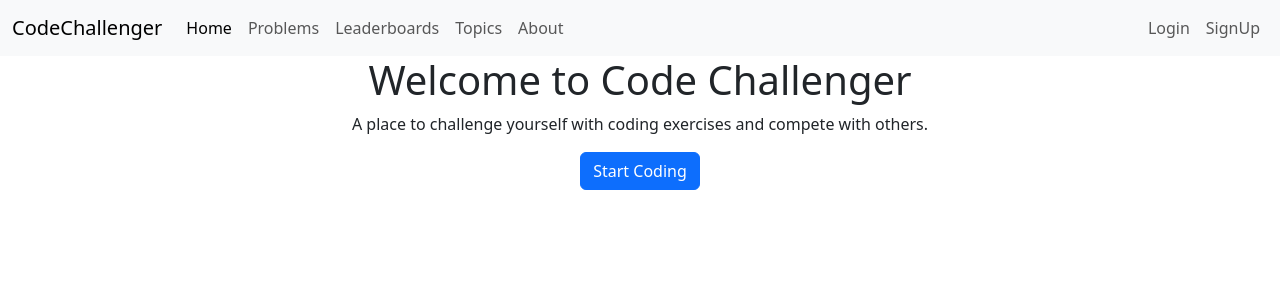
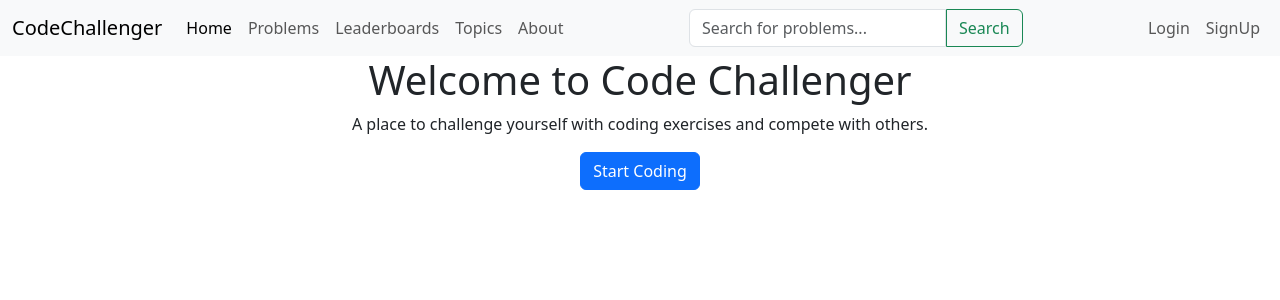
Before and after one commit to mobinic1101/leetcode-frontend, a Flask app: page / in a window 1280 px wide. Shown: the top 300 px of the page. Run offline with Flask 3, Linux system fonts and the light colour scheme; some libraries are stand-ins or nearby versions.

Commit message:
add search field

```diff
--- a/main.py
+++ b/main.py
@@ -1,5 +1,5 @@
 from flask import Flask
-from views import blueprint
+from views import views
 from dotenv import find_dotenv, load_dotenv
 import os
 from settings import FLASK_HOST, FLASK_PORT
@@ -11,7 +11,7 @@ load_dotenv(find_dotenv())
 app = Flask(__name__)
 app.config['SECRET_KEY'] = os.environ.get('SECRET_KEY')
 
-app.register_blueprint(blueprint)
+app.register_blueprint(views)
 
 if __name__ == '__main__':
     app.run(debug=1, host=FLASK_HOST, port=FLASK_PORT)
--- a/templates/navbar.html
+++ b/templates/navbar.html
@@ -12,6 +12,8 @@
       >
         <span class="navbar-toggler-icon"></span>
       </button>
+
+      <!-- navbar links -->
       <div class="collapse navbar-collapse" id="navbarNav">
         <ul class="navbar-nav me-auto mb-2 mb-lg-0">
           <li class="nav-item">
@@ -30,6 +32,16 @@
             <a class="nav-link" href="/about">About</a>
           </li>
         </ul>
+
+        <!-- search bar -->
+        <div style="display: flex; justify-content: center; width: 100%;">
+          <form class="form-inline my-2 my-lg-0" action="" method="get" style="display: flex">
+            <input class="form-control mr-sm-2" type="search" name="search" id="" placeholder="Search for problems..." style="border-top-right-radius: 0px; border-bottom-right-radius: 0px;">
+            <button class="btn btn-outline-success my-2 my-sm-0" type="submit" style="border-top-left-radius: 0px; border-bottom-left-radius: 0px;">Search</button>
+          </form>
+        </div>
+
+        <!-- profile -->
         <ul class="navbar-nav">
           {% if is_authenticated %}
           <li class="nav-item dropdown">
@@ -37,7 +49,7 @@
               class="nav-link dropdown-toggle d-flex align-items-center"
               href="#"
               id="profileDropdown"
-              role="button"
+              role="buttonDropdown"
               data-bs-toggle="dropdown"
               aria-expanded="false"
             >
--- a/views.py
+++ b/views.py
@@ -3,11 +3,11 @@ from pprint import pprint
 from api_client import APIClient
 from context import Context
 
-blueprint = Blueprint("views", __name__)
+views = Blueprint("views", __name__)
 client = APIClient()
 
 
-@blueprint.route("/")
+@views.route("/")
 def home():
     context = Context()
     context.data = client.get_quick_user_details()
@@ -17,7 +17,7 @@ def home():
     return render_template("home.html", **context)
 
 
-@blueprint.route("/login", methods=["POST", "GET"])
+@views.route("/login", methods=["POST", "GET"])
 def login():
     context = Context(data=client.get_quick_user_details())
     if request.method == "POST":
@@ -40,7 +40,7 @@ def login():
     return render_template("login.html", **context.get_dict(), last_used_username=last_used_username)
 
 
-@blueprint.route("/logout", methods=["POST"])
+@views.route("/logout", methods=["POST"])
 def logout():
     token = request.cookies.get("token")
     if not token:
@@ -53,28 +53,3 @@ def logout():
         response.delete_cookie("token")
         return response
     return "<h1>Not logged in</h1>"
-
-# urlpatterns = [
-# 	path("api-token-auth/", obtain_auth_token),
-# 	path("sign-up/", auth.sign_up, name="sign_up"),
-#     path("logout/", auth.logout, name="logout"),
-
-#     # User-related paths
-#     path("users/<int:pk>/", views.UserDetailView.as_view(), name="user_detail"),
-#     path("users/me/", views.my_detail, name="my_detail"),
-#     path("users/me/solved-problems/", views.UserSolvedProblemsView.as_view(), name="user_solved_problems"),
-
-#     # Problem-related paths
-#     path("problems/", views.ProblemListView.as_view(), name="problem_list"),  # List all problems
-#     path("problems/<int:pk>/", views.ProblemDetailView.as_view(), name="problem_detail"),  # Retrieve a specific problem
-#     path("problems/<int:pk>/comments/", views.ProblemCommentView.as_view(), name="problem_comments"),  # Comments on a specific problem
-
-#     # Topic-related paths
-#     path("topics/", views.TopicListView.as_view(), name="topic_list"),  # List all topics
-
-#     # Test case-related paths
-#     path("problems/<int:problem_id>/testcases/", views.TestCaseListView.as_view(), name="testcase_list"),  # List all test cases for a specific problem
-#     path("problems/<int:problem_id>/run/", views.CodeRunningView.as_view(), name="run_code"),  # Run a code snippet for a specific problem
-#     path("problems/get-result/<int:problem_id>/<str:execution_id>/", views.get_code_running_result, name="get_code_running_result"),  # Run a code snippet for a specific problem
-
-# ]
```
